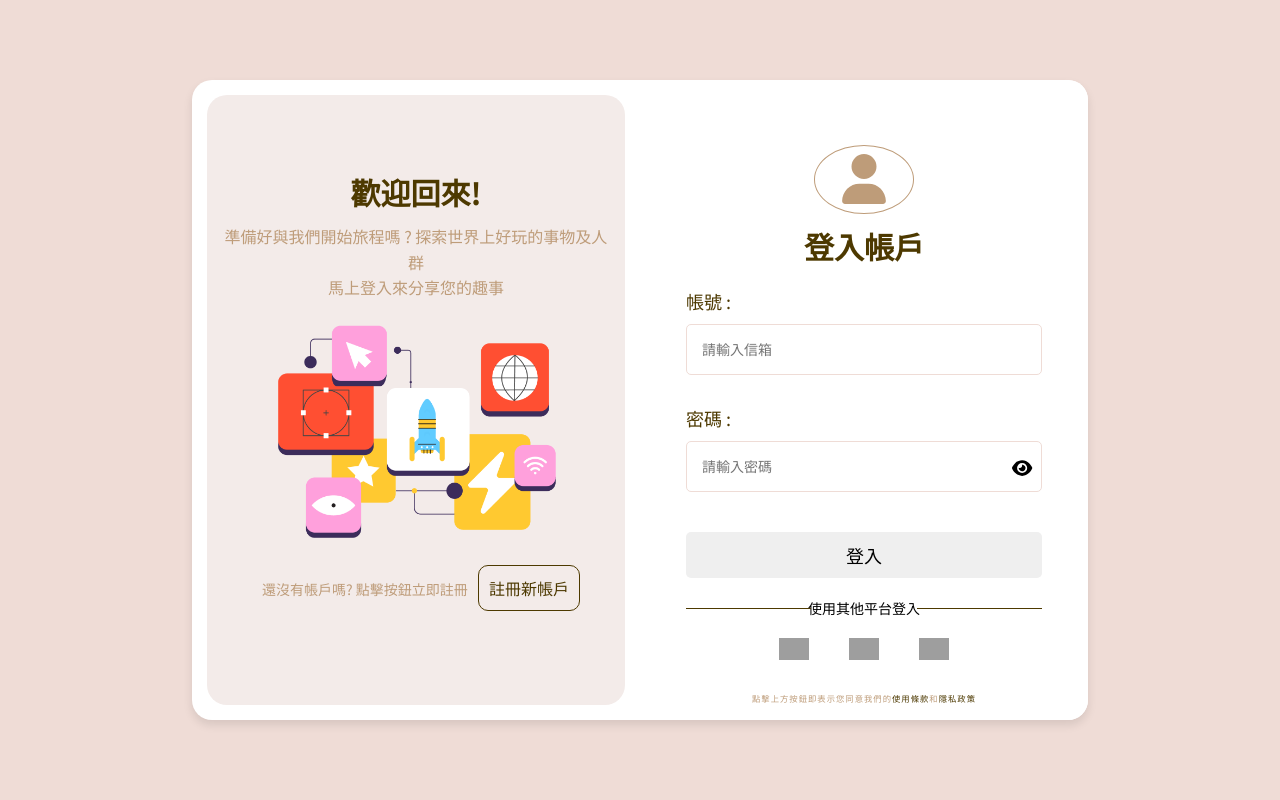
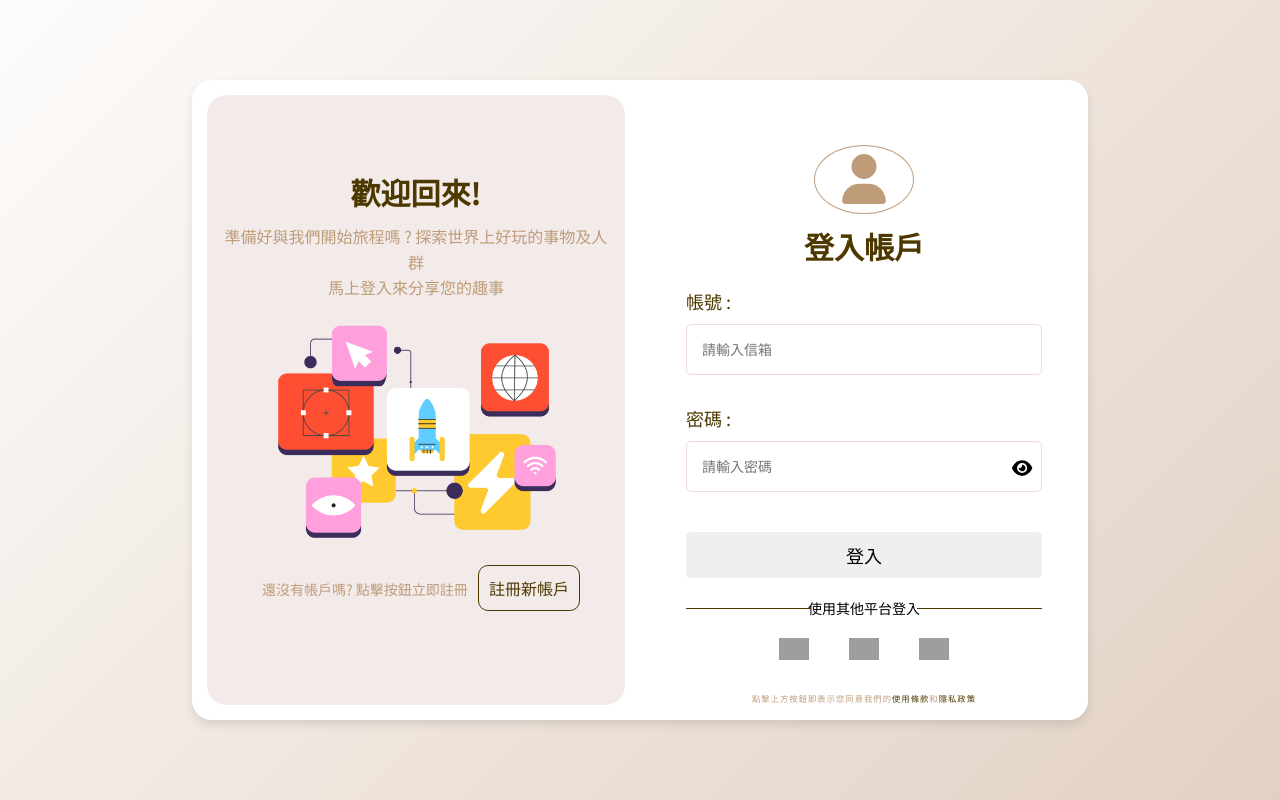
Before and after one commit to bdk27/vue_login, a Vue app: page / in a window 1280 px wide. Built offline with nearby package versions, Linux system fonts and the light colour scheme; grey boxes are pictures that could not be loaded.

Commit message:
fix getLoginInfo & change app background-color

```diff
--- a/src/App.vue
+++ b/src/App.vue
@@ -34,8 +34,7 @@ export default {
   .hero {
     width: 100%;
     min-height: 100vh;
-    background:#efdcd6;
-    display: flex;
+    background-image: linear-gradient(135deg, #fdfcfb 0%, #e2d1c3 100%);
     align-items: center;
     justify-content: center;
   }
--- a/src/components/Login.vue
+++ b/src/components/Login.vue
@@ -140,13 +140,11 @@
             function verifycode() {
                 //全域變數 紀錄驗證碼
                 let checkCode = document.getElementById("code");
-
                 //顏色組
                 const fontColor = ['red', 'orange', 'yellow', 'green'];
                 const bgColor = [ 'blue', 'indigo', 'purple', 'gold'];
                 const ls = ['2px', '6px', '-2px', '4px'];
                 let iColor = 0;
-
                 //隨機設定顏色組合
                 function randColor() {
                     iColor = Math.floor(Math.random() * (fontColor.length));
@@ -206,7 +204,6 @@
             const loginData = reactive([]);
             function saveLoginInfo() {
                 const personId = {user: form.user, account: form.account, password: form.password};
-
                 if(form.usShow === true && form.acShow === true && form.pwShow === true && form.vfShow === true) {
                     loginData.push(personId);
                     form.user = '';
@@ -223,17 +220,22 @@
                 localStorage.setItem('userInfo', JSON.stringify(value))
             })
 
+            // 登入
             function getLoginInfo() {
                 let getUserInfo = JSON.parse(localStorage.getItem('userInfo'));
                 let index = getUserInfo.filter((value) => {
                     return value.account === form.loginAcc
                 });
-                if(index[0].password === form.loginPwd) {
-                    alert(`登入成功! ${index[0].user}歡迎回來`);
-                    form.loginAcc = '';
-                    form.loginPwd = '';
+                if(index[0] === undefined) {
+                    alert('帳號錯誤! 請重新輸入');
                 }else {
-                    alert('登入失敗! 請重新輸入');
+                    if(index[0].password === form.loginPwd) {
+                        alert(`登入成功! ${index[0].user}歡迎回來`);
+                        form.loginAcc = '';
+                        form.loginPwd = '';
+                    }else {
+                        alert('密碼錯誤! 請重新輸入');
+                    }
                 }
             }
 
@@ -323,6 +325,7 @@
                 background-color: $mainColor;
                 border-radius: 2rem;
                 padding: 1.5rem;
+                backdrop-filter: brightness(10px);
                 .text {
                     text-align: center;
                     margin-top: 5rem;
```
